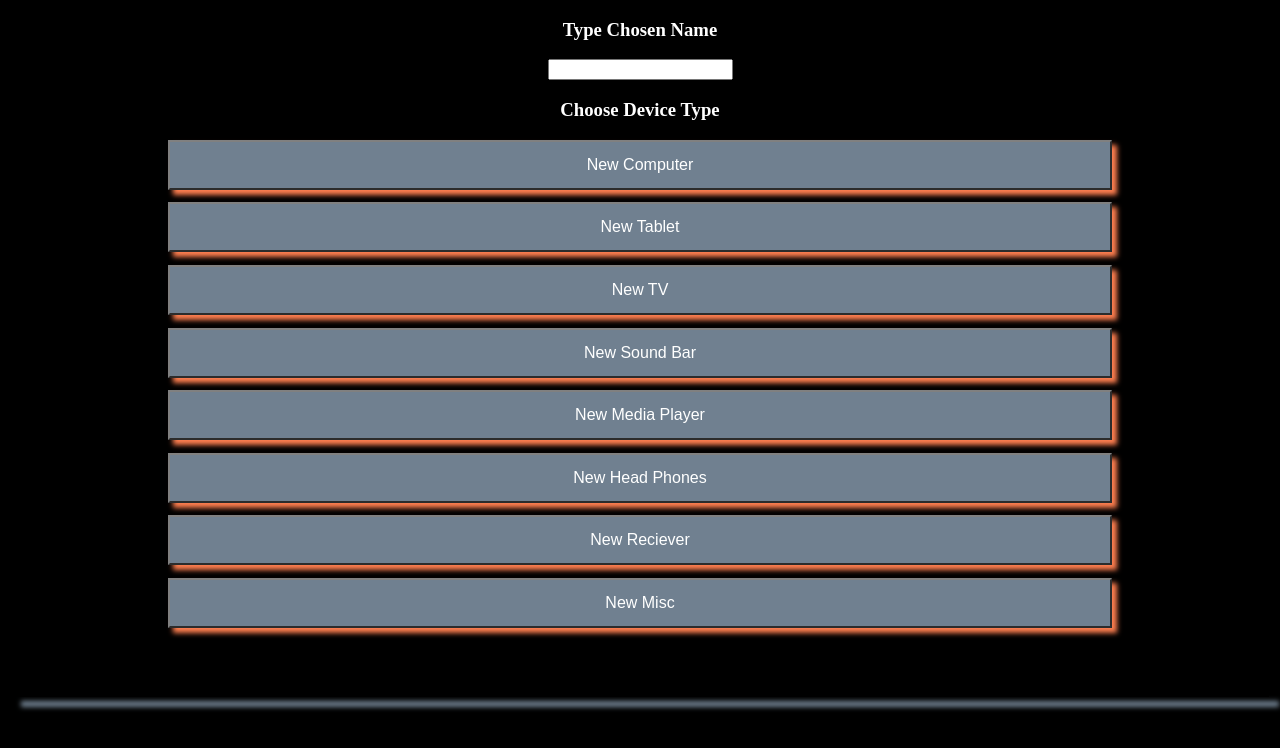
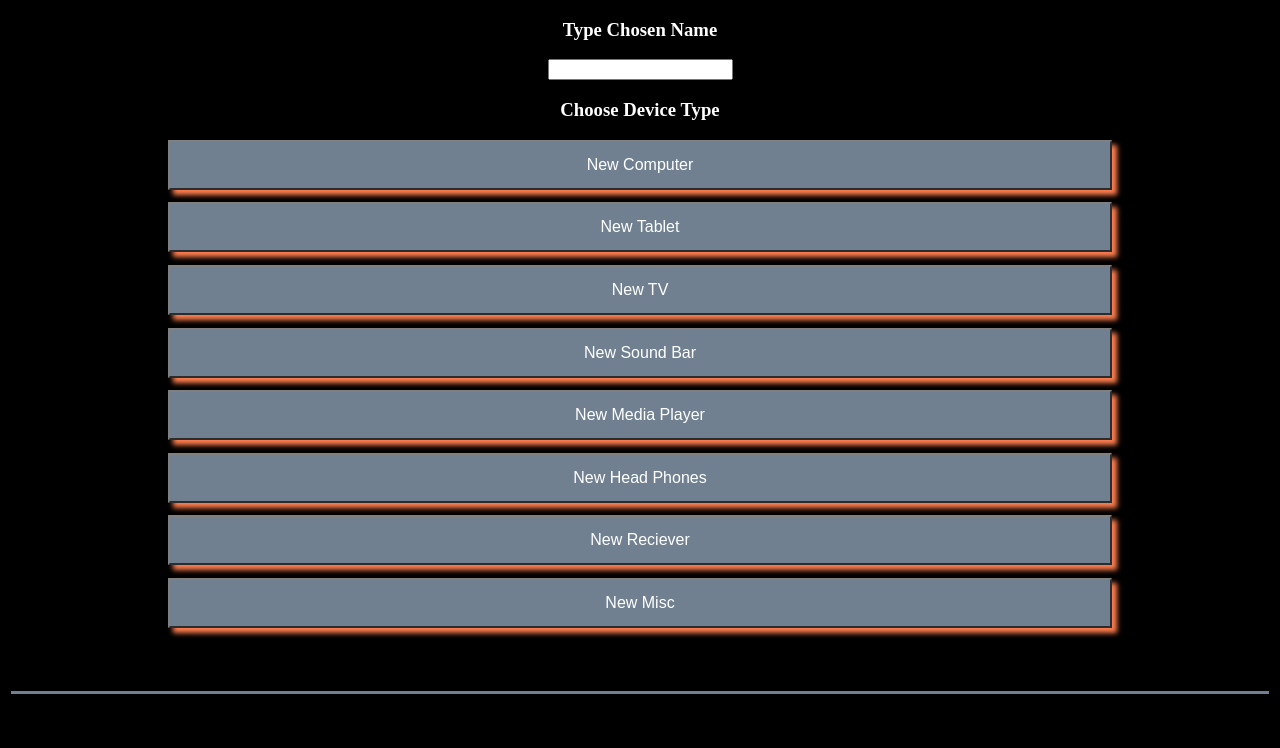
Before and after one commit to mwinb/funcCheckItems, a plain HTML site: page index.html in a window 1280 px wide. Shown: the part 144-892 px from the top of the page. Drawn offline with Linux system fonts and the light colour scheme.

Commit message:
Changed borders

```diff
--- a/funcChecker.css
+++ b/funcChecker.css
@@ -16,7 +16,11 @@ div {
 
 .border
 {
-	box-shadow: 10px 10px 5px 0px slategrey;
+	border-bottom-height: 2px;
+	border-left-width: 0px;
+	border-right-width: 0px;
+	border-top-width: 0px;
+	border-color: slategrey;
 }
 
 h1,h2,h3,h4 {
```
